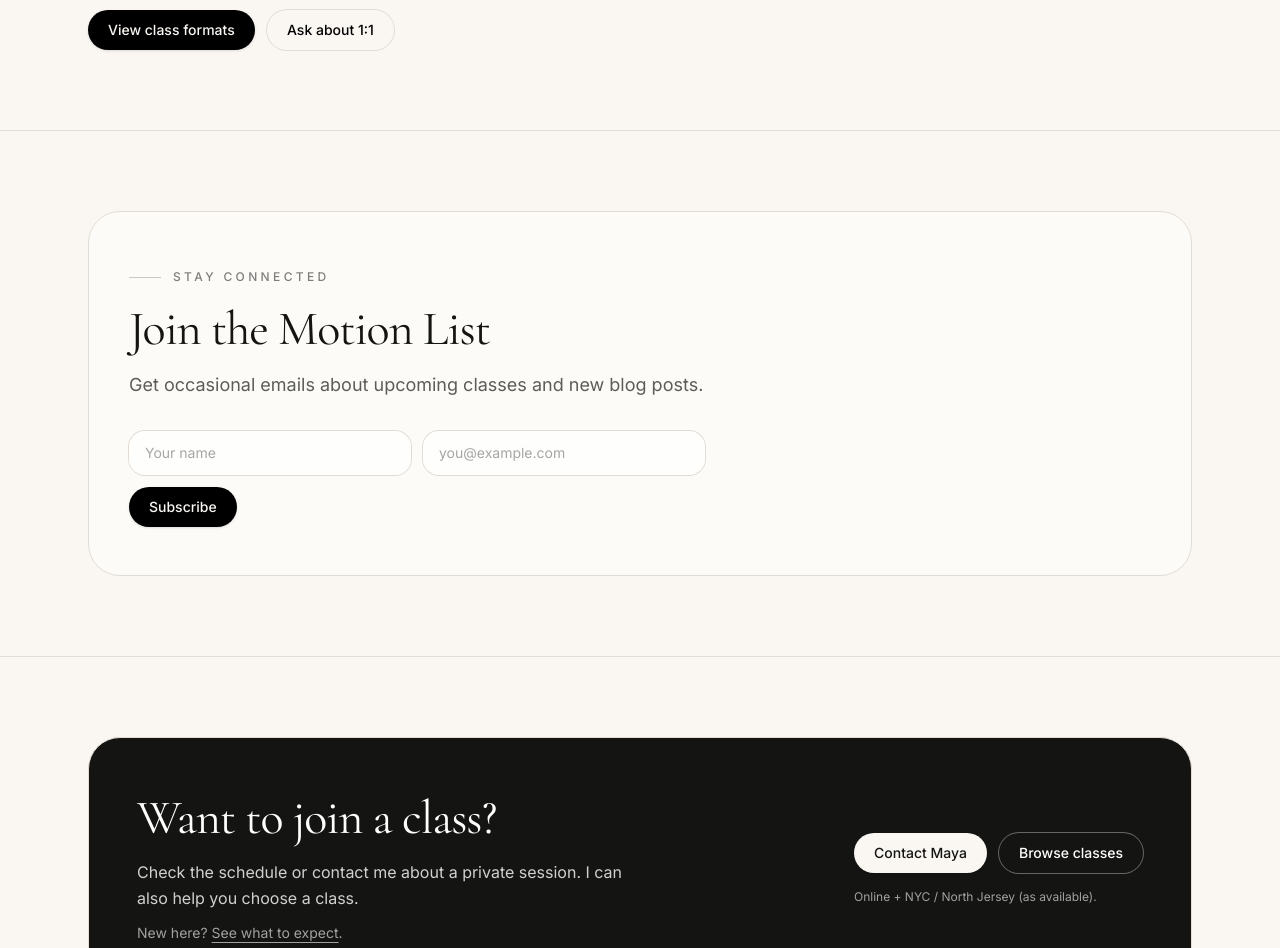
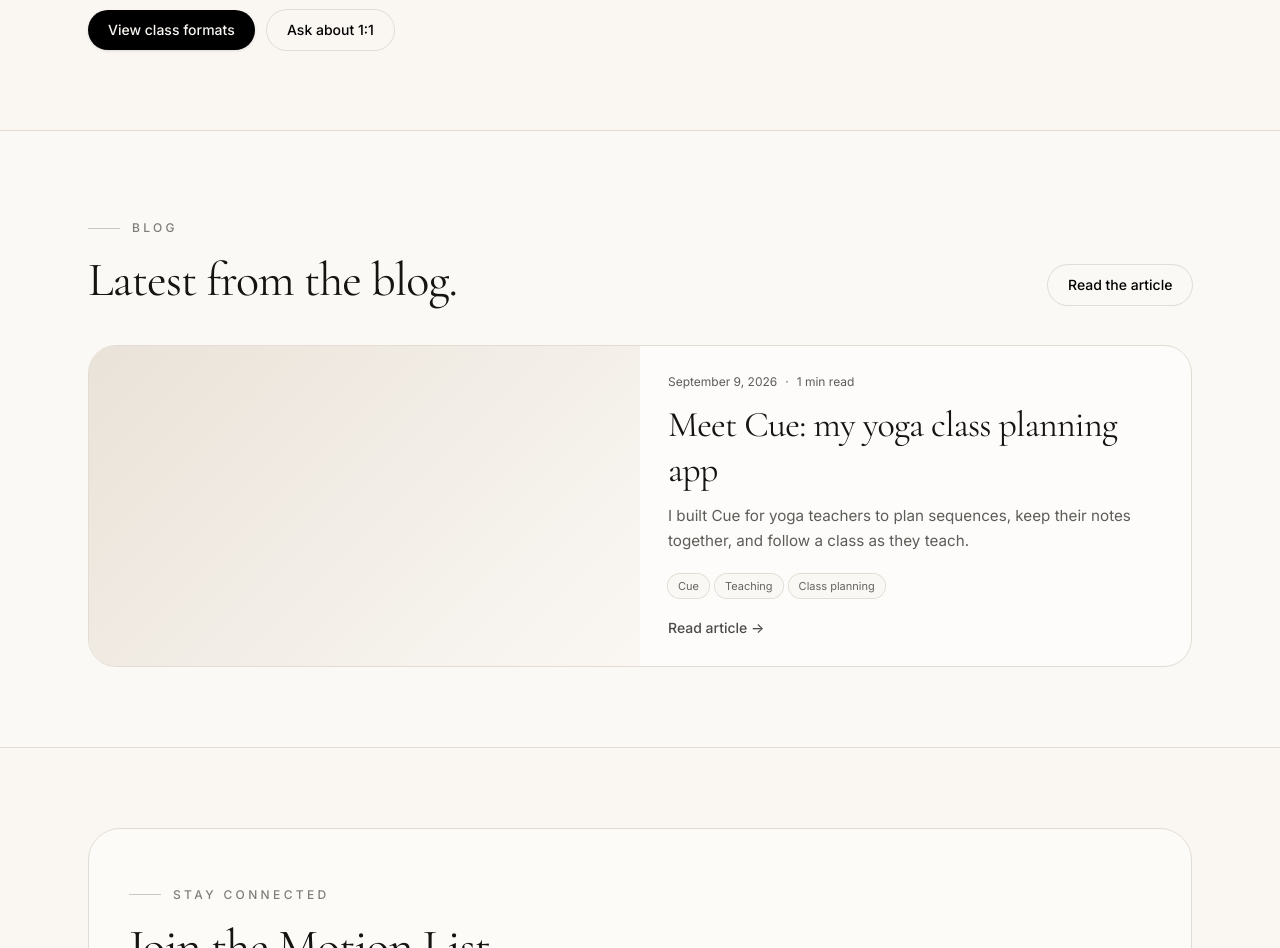
Before and after one commit to mayagriffith/motion-by-maya, a React (Vite) app: page / in a window 1280 px wide. Shown: the part 1860-2808 px from the top of the page. Built offline with nearby package versions, Linux system fonts and the light colour scheme; no server answers.

Commit message:
Add introduction to Cue on the blog

```diff
--- a/src/content/journal/posts.js
+++ b/src/content/journal/posts.js
@@ -5,6 +5,25 @@
  * Body blocks support: paragraph, heading, list
  */
 export const posts = [
+  {
+    slug: "meet-cue",
+    title: "Meet Cue: my yoga class planning app",
+    excerpt: "I built Cue for yoga teachers to plan sequences, keep their notes together, and follow a class as they teach.",
+    date: "2026-09-09",
+    tags: ["Cue", "Teaching", "Class planning"],
+    readingTime: 1,
+    featured: true,
+    body: [
+      { type: "paragraph", content: "Alongside Motion by Maya, I’m building Cue, an app for yoga and movement teachers. It brings the class plan, teaching notes, and timing into one place." },
+      { type: "heading", content: "Plan a sequence" },
+      { type: "paragraph", content: "Choose poses, arrange them in order, and add your own cues and breath counts. Save a class, duplicate it, and adjust it for the next group. You can also export a PDF if you prefer a printed plan." },
+      { type: "heading", content: "Use it while you teach" },
+      { type: "paragraph", content: "Teaching mode puts the pose, notes, and timer on screen. After class, you can record what worked and what you want to change before teaching it again." },
+      { type: "paragraph", content: "There’s also optional AI assistance for drafting or adapting a sequence. You review and edit the plan before using it." },
+      { type: "paragraph", content: "Cue works in a browser, so you can try it without installing anything. If you teach, take a look and let me know what would make it more useful for your classes." },
+    ],
+    externalLink: { href: "https://cueyoga.com", label: "Explore Cue" },
+  },
   {
     slug: "yoga-complements-strength-training",
     title: "How Yoga Complements Strength Training",
--- a/src/pages/JournalPost.jsx
+++ b/src/pages/JournalPost.jsx
@@ -121,6 +121,11 @@ export default function JournalPost() {
           <ArticleBody blocks={post.body} />
 
           <div className="mt-12 flex flex-wrap gap-3 border-t border-[rgb(var(--mbm-line))] pt-8">
+            {post.externalLink && (
+              <Button as="a" href={post.externalLink.href}>
+                {post.externalLink.label}
+              </Button>
+            )}
             <Button as={Link} to="/classes">
               Explore classes
             </Button>
```
